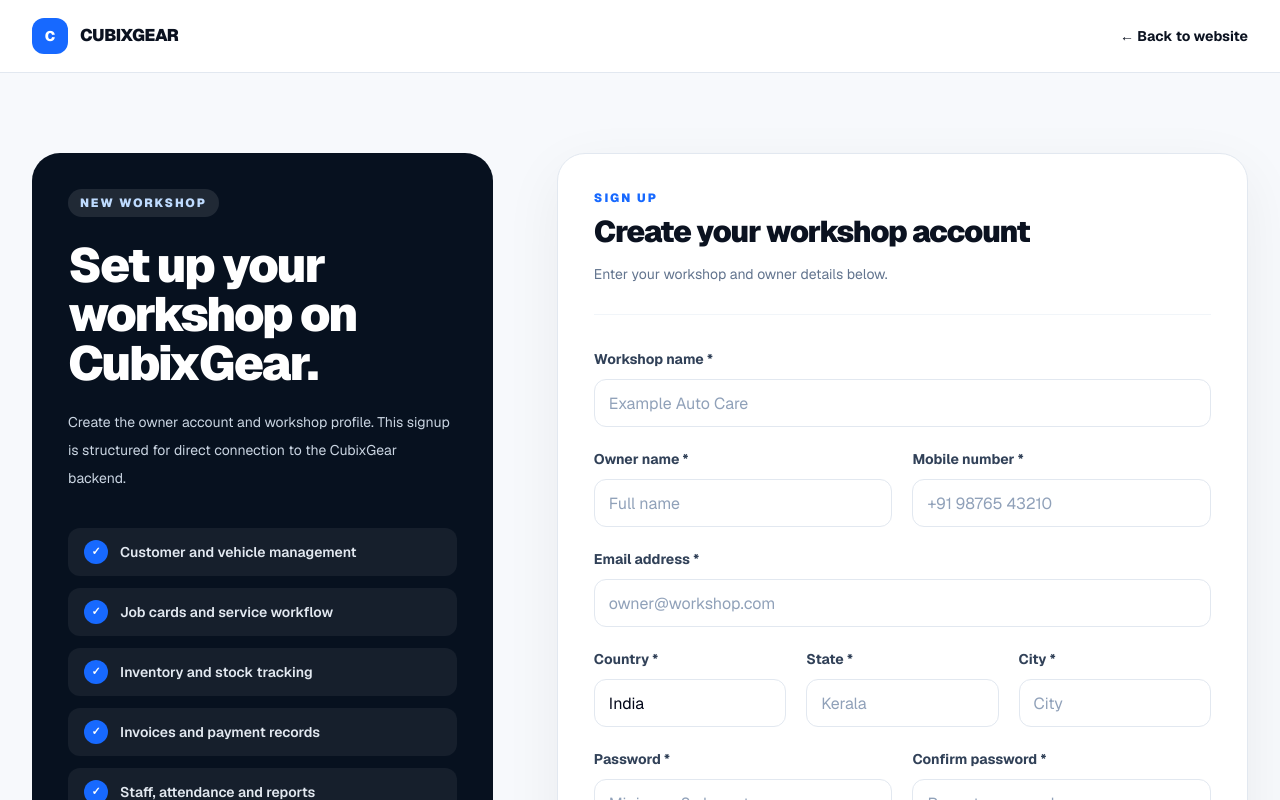
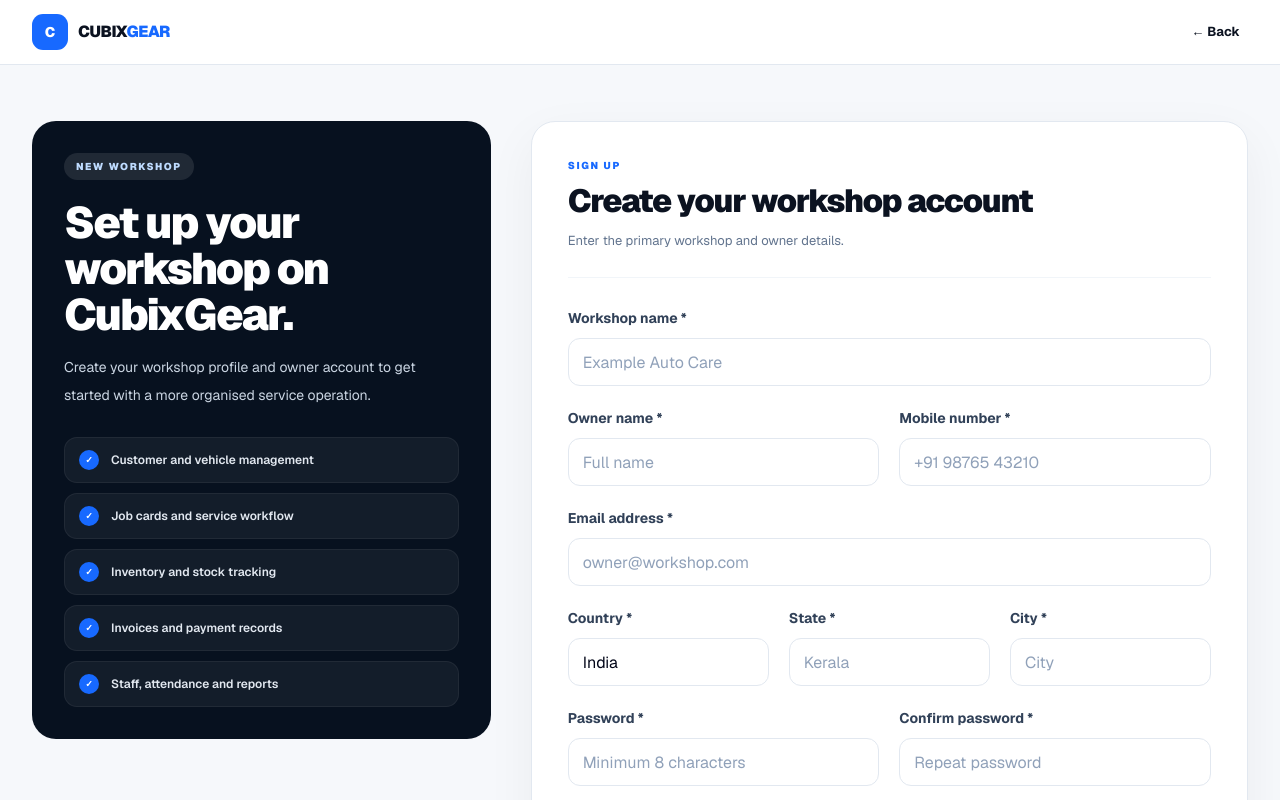
Before and after one commit to amnas-cubixmet/cubegears-public-website, a Next.js app: page /signup in a window 1280 px wide. Shown: the top 800 px of the page. Built offline with nearby package versions, Linux system fonts and the light colour scheme.

Commit message:
Polish workshop signup page UI

```diff
--- a/app/signup/page.tsx
+++ b/app/signup/page.tsx
@@ -17,48 +17,65 @@
 
 export default function SignupPage() {
   return (
-    <main className="min-h-screen bg-[#f7f9fc] text-[#0b1220]">
+    <main className="min-h-screen bg-[#f6f8fb] text-[#0b1220]">
       <header className="border-b border-slate-200 bg-white">
-        <div className="page-shell flex h-[72px] items-center justify-between">
-          <Link href="/" className="flex items-center gap-3">
-            <span className="grid h-9 w-9 place-items-center rounded-xl bg-[#1769ff] text-sm font-black text-white">C</span>
-            <span className="text-[17px] font-black tracking-[-0.03em]">CUBIXGEAR</span>
+        <div className="page-shell flex h-16 items-center justify-between gap-4">
+          <Link href="/" className="flex min-w-0 items-center gap-2.5">
+            <span className="grid h-9 w-9 shrink-0 place-items-center rounded-[11px] bg-[#1769ff] text-sm font-black text-white">
+              C
+            </span>
+            <span className="truncate text-[16px] font-black tracking-[-0.035em]">
+              CUBIX<span className="text-[#1769ff]">GEAR</span>
+            </span>
           </Link>
-          <Link href="/" className="text-sm font-bold text-slate-500 transition hover:text-slate-950">
-            ← Back to website
+          <Link
+            href="/"
+            className="focus-ring shrink-0 rounded-lg px-2 py-2 text-[12px] font-bold text-slate-500 transition hover:bg-slate-50 hover:text-slate-950 sm:text-[13px]"
+          >
+            ← Back
           </Link>
         </div>
       </header>
 
-      <section className="page-shell grid gap-10 py-10 sm:py-14 lg:grid-cols-[.8fr_1.2fr] lg:gap-16 lg:py-20">
-        <aside className="self-start rounded-[28px] bg-[#07111f] p-7 text-white sm:p-9 lg:sticky lg:top-24">
-          <span className="inline-flex rounded-full bg-white/10 px-3 py-1.5 text-xs font-black uppercase tracking-[.15em] text-blue-200">
+      <section className="page-shell grid gap-6 py-7 sm:py-10 lg:grid-cols-[.78fr_1.22fr] lg:gap-10 lg:py-14">
+        <aside className="self-start overflow-hidden rounded-[24px] bg-[#07111f] p-6 text-white sm:p-8 lg:sticky lg:top-20">
+          <span className="inline-flex rounded-full bg-white/10 px-3 py-1.5 text-[10px] font-black uppercase tracking-[.15em] text-blue-200">
             New workshop
           </span>
-          <h1 className="mt-6 text-4xl font-black leading-[1.02] tracking-[-.045em] sm:text-5xl">
+
+          <h1 className="mt-5 text-[34px] font-black leading-[1.04] tracking-[-.045em] sm:text-[44px]">
             Set up your workshop on CubixGear.
           </h1>
-          <p className="mt-5 text-sm leading-7 text-slate-300">
-            Create the owner account and workshop profile. This signup is structured
-            for direct connection to the CubixGear backend.
+
+          <p className="mt-4 max-w-lg text-[14px] leading-7 text-slate-300">
+            Create your workshop profile and owner account to get started with a more organised service operation.
           </p>
 
-          <div className="mt-9 space-y-3">
+          <div className="mt-7 space-y-2.5">
             {benefits.map((item) => (
-              <div key={item} className="flex items-center gap-3 rounded-xl bg-white/[.06] px-4 py-3 text-sm font-semibold text-slate-200">
-                <span className="grid h-6 w-6 place-items-center rounded-full bg-[#1769ff] text-[11px] font-black text-white">✓</span>
+              <div
+                key={item}
+                className="flex items-center gap-3 rounded-[13px] border border-white/[.06] bg-white/[.05] px-3.5 py-3 text-[12px] font-semibold text-slate-200"
+              >
+                <span className="grid h-5 w-5 shrink-0 place-items-center rounded-full bg-[#1769ff] text-[9px] font-black text-white">
+                  ✓
+                </span>
                 {item}
               </div>
             ))}
           </div>
         </aside>
 
-        <div className="rounded-[28px] border border-slate-200 bg-white p-6 shadow-[0_18px_60px_rgba(15,23,42,.06)] sm:p-9">
-          <div className="mb-8 border-b border-slate-100 pb-7">
-            <p className="text-xs font-black uppercase tracking-[.17em] text-[#1769ff]">Sign up</p>
-            <h2 className="mt-2 text-3xl font-black tracking-[-.04em]">Create your workshop account</h2>
-            <p className="mt-3 text-sm leading-6 text-slate-500">
-              Enter your workshop and owner details below.
+        <div className="rounded-[24px] border border-slate-200 bg-white p-5 shadow-[0_16px_50px_rgba(15,23,42,.05)] sm:p-8 lg:p-9">
+          <div className="mb-7 border-b border-slate-100 pb-6">
+            <p className="text-[10px] font-black uppercase tracking-[.17em] text-[#1769ff]">
+              Sign up
+            </p>
+            <h2 className="mt-2 text-[28px] font-black leading-tight tracking-[-.04em] sm:text-[32px]">
+              Create your workshop account
+            </h2>
+            <p className="mt-2 text-[13px] leading-6 text-slate-500">
+              Enter the primary workshop and owner details.
             </p>
           </div>
 
```
